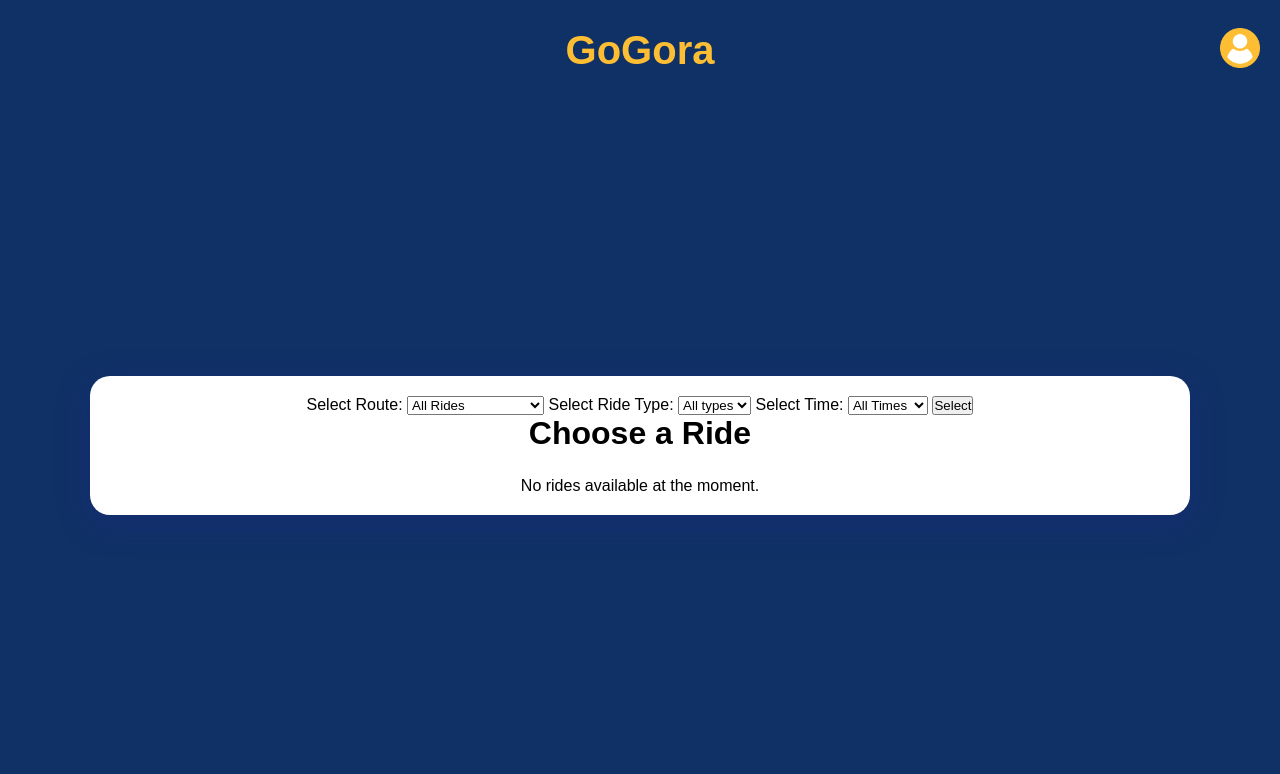
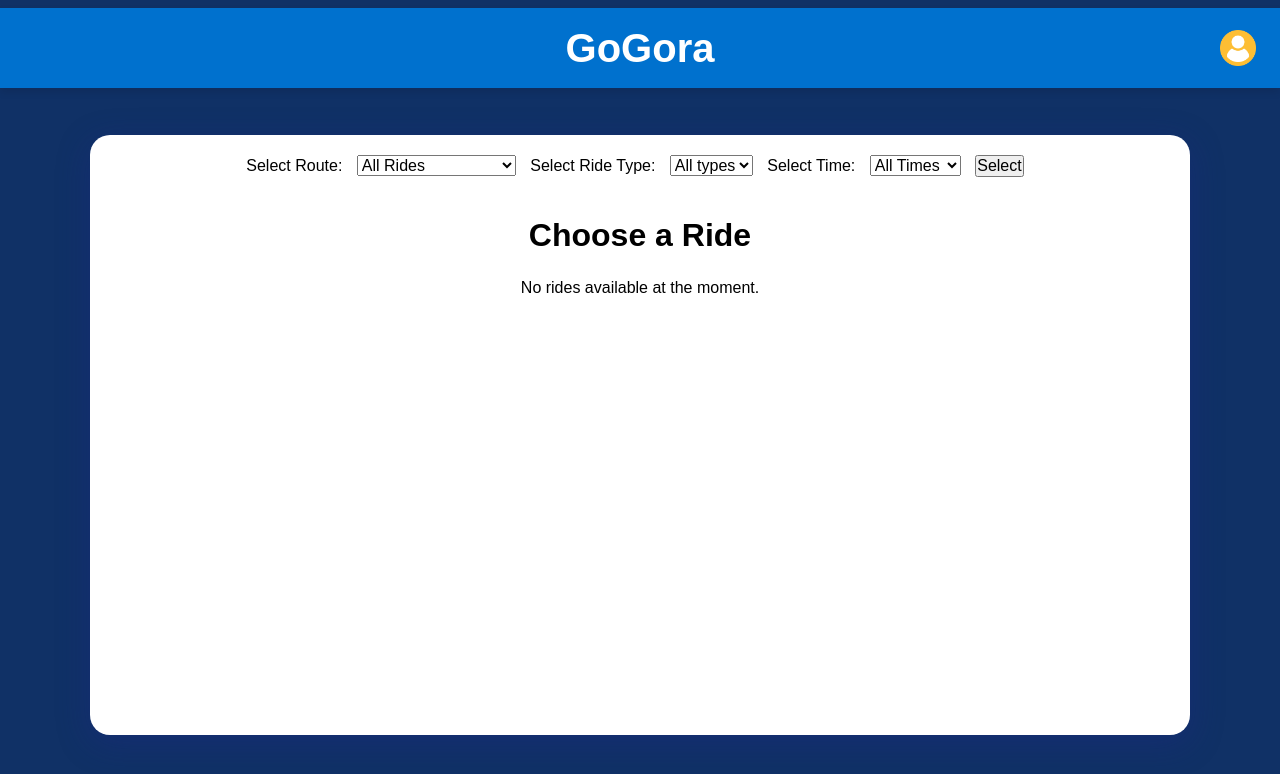
Before and after one commit to jekkaii/GoGora, a PHP site: page /booking.php in a window 1280 px wide. Shown: the top 774 px of the page. Run offline with PHP 8.4, Linux system fonts and the light colour scheme; data that the repository does not hold is empty.

Commit message:
Update Booking CSS

```diff
--- a/passenger/styles.css
+++ b/passenger/styles.css
@@ -195,17 +195,18 @@ h2 {
 }
 
 .book-head {
-    background-color: #103166;
+    height: 10% !important;
     width: 100%;
     padding: 20px 0;
     color: #FDBE34;
     position: fixed;
-    top: 0;
+    top: 1% !important;
     left: 0;
     display: flex;
     align-items: center;
-    justify-content: center;
-    padding-top: 50px;
+    justify-content: space-between;
+    padding-top: 100% ;
+
 }
 
 .book-head h1 {
@@ -222,20 +223,25 @@ h2 {
 }
 
 .book-head img {
+    padding-top: 10%;
     height: 40px;
 }
 
 .book-cont {
-    margin-top: 20px;
+
     display: flex;
+    margin-bottom: 50px;
     flex-direction: column;
     align-items: center;
     width: 1100px;
     background: white;
     border-radius: 20px;
-    padding: 20px;
     box-shadow: 0 8px 32px rgba(31, 38, 135, 0.37);
     backdrop-filter: blur(10px);
+    padding: 20px;
+    height: 600px;
+    overflow-y: auto;
+    margin-top: 50px !important;
 }
 
 .ride-list {
@@ -282,90 +288,94 @@ h2 {
     background-color: #77ABE2;
 }
 
-/* Booking Details */
+/* Booking Details Body */
 #details-bod {
     margin: 0;
     padding: 0;
     box-sizing: border-box;
     font-family: 'Poppins', sans-serif;
+    display: flex;
     flex-direction: column;
     align-items: center;
+    justify-content: flex-start;
     background: #F2F7FF;
-    height: 100vh;
+    min-height: 100vh;
     padding-top: 70px;
 }
 
-.details-cont h1 {
-    color: #0071CE;
+/* Header */
+.book-head {
+    background-color: #0071CE;
+    color: #FFF;
+    padding: 20px;
+    display: flex;
+    justify-content: space-between;
+    align-items: center;
+    position: fixed; /* Keep header fixed */
+    top: 0;
+    width: 100%; /* Ensure header takes full width */
+    z-index: 10; /* Keep header on top */
+    box-shadow: 0 4px 8px rgba(0, 0, 0, 0.1);
 }
 
-.ride-details {
-    background-color: #d1e4fd;
+/* Add margin below the header */
+.book-cont {
+    padding: 20px;
+    margin-top: 160px; /* Ensure enough space between the fixed header and content */
+    text-align: center;
+}
+
+/* Form styles for filtering rides */
+form {
+    display: inline-block;
+    margin-bottom: 30px;
+}
+
+form label, form select, form button {
+    font-size: 16px;
+    margin: 0 10px 10px 0;
+}
+
+/* Ride list grid layout */
+.ride-list {
+    display: grid;
+    grid-template-columns: repeat(auto-fit, minmax(300px, 1fr));
+    gap: 20px;
+    justify-content: center;
+}
+
+/* Styling for individual ride items */
+.ride-item {
+    background-color: #f5faff;
     border-radius: 10px;
     padding: 20px;
     box-shadow: 0 4px 8px rgba(0, 0, 0, 0.1);
     max-width: 400px;
-    margin: 20px auto;
+    margin: 0 auto;
 }
 
-h2 {
-    text-align: center;
-    color: #007BFF;
-}
-
-.detail-item {
-    display: flex;
-    justify-content: space-between;
-    margin: 10px 0;
+.ride-info p {
+    margin: 5px 0;
     font-size: 16px;
-}
-
-.label {
-    color: #103166;
-    font-weight: bold;
-}
-
-.value {
     color: #333;
 }
 
-.button-section {
-    display: flex;
-    flex-direction: column;
-    align-items: center;
-    margin-top: 20px;
+/* Book button */
+.book-btn {
+    background-color: #0071CE;
+    color: #FFF;
+    border: none;
+    border-radius: 5px;
+    padding: 10px 15px;
+    cursor: pointer;
+    font-weight: bold;
+    transition: background-color 0.3s;
 }
 
-.confirm-btn,
-.cancel-btn {
-    padding: 10px 15px;
-    border: none;
-    border-radius: 30px;
-    cursor: pointer;
-    font-weight: bold;
-    margin: 5px 0;
-    width: 60%;
+.book-btn:hover {
+    background-color: #005bb5;
 }
 
-.confirm-btn {
-    background-color: #0071CE;
-    color: white;
-    font-size: 18px;
-}
-
-.confirm-btn:hover {
-    background-color: #3f89d9;
-}
-
-.cancel-btn {
-    background-color: #8B0000;
-    color: white;
-    font-size: 18px;
-}
-
-.cancel-btn:hover {
-    background-color: #D60000;
-}
 
 /* Confirmation */
 #confirm-bod {
```
